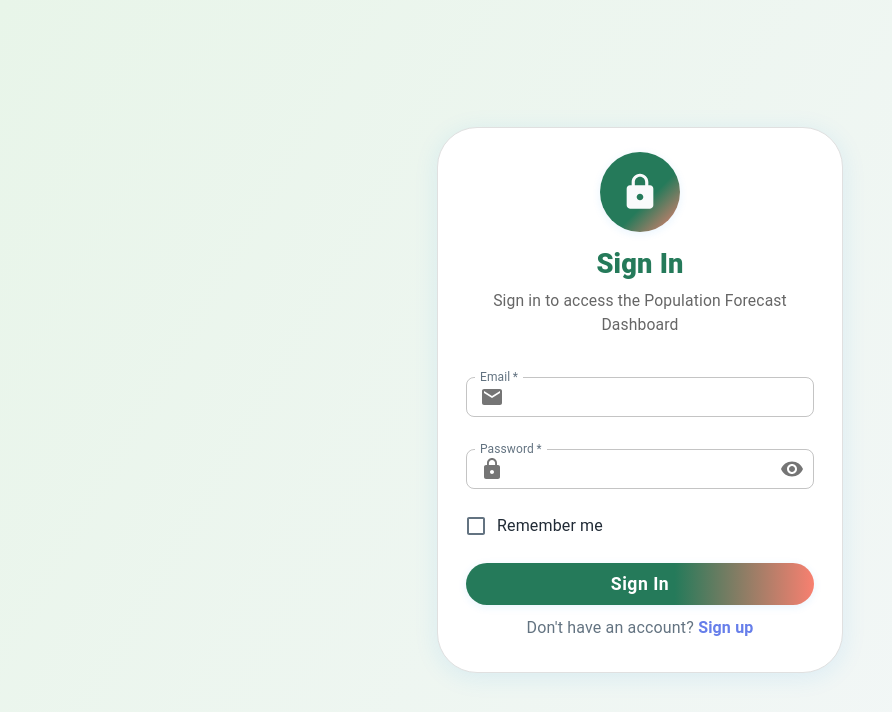
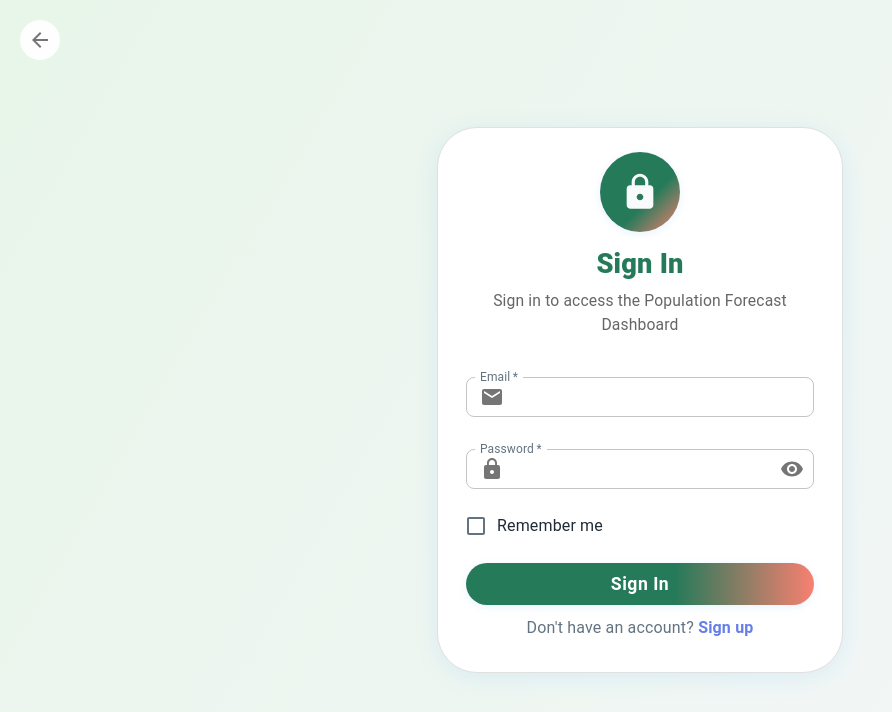
Before and after one commit to samuelkachali/Population-Forecast-Of-Malawi, a React (Create React App) app: page /signin in a window 1280 px wide. Shown: the top 712 px of the page, without its empty margins (0-892 px from the left). Built offline with nearby package versions, Linux system fonts and the light colour scheme; no server answers.

Commit message:
back arrow

```diff
--- a/src/components/SignIn.js
+++ b/src/components/SignIn.js
@@ -27,6 +27,7 @@ import {
   Lock as LockIcon,
   Visibility as VisibilityIcon,
   VisibilityOff as VisibilityOffIcon,
+  ArrowBack as ArrowBackIcon,
 } from '@mui/icons-material';
 import { Link as RouterLink } from 'react-router-dom';
 import { Fade } from '@mui/material';
@@ -235,6 +236,22 @@ const SignIn = () => {
         px: { xs: 2, sm: 3, md: 4 }, // horizontal padding only
       }}
     >
+      {/* Back Arrow Button */}
+      <IconButton
+        onClick={() => navigate('/')}
+        sx={{
+          position: 'absolute',
+          top: 20,
+          left: 20,
+          zIndex: 10,
+          backgroundColor: 'rgba(255, 255, 255, 0.9)',
+          '&:hover': {
+            backgroundColor: 'rgba(255, 255, 255, 1)',
+          },
+        }}
+      >
+        <ArrowBackIcon />
+      </IconButton>
       <Fade in timeout={1000}>
         <Card
           sx={{
--- a/src/components/SignUp.js
+++ b/src/components/SignUp.js
@@ -23,7 +23,8 @@ import {
   Email as EmailIcon,
   Lock as LockIcon,
   Person,
-  PersonAdd
+  PersonAdd,
+  ArrowBack as ArrowBackIcon
 } from '@mui/icons-material';
 import { Link as RouterLink } from 'react-router-dom';
 import { supabase } from '../supabaseClient';
@@ -129,6 +130,22 @@ const SignUp = () => {
         px: 2,
       }}
     >
+      {/* Back Arrow Button */}
+      <IconButton
+        onClick={() => navigate('/')}
+        sx={{
+          position: 'absolute',
+          top: 20,
+          left: 20,
+          zIndex: 10,
+          backgroundColor: 'rgba(255, 255, 255, 0.9)',
+          '&:hover': {
+            backgroundColor: 'rgba(255, 255, 255, 1)',
+          },
+        }}
+      >
+        <ArrowBackIcon />
+      </IconButton>
       <Fade in timeout={800}>
         <Card
           sx={{
```
